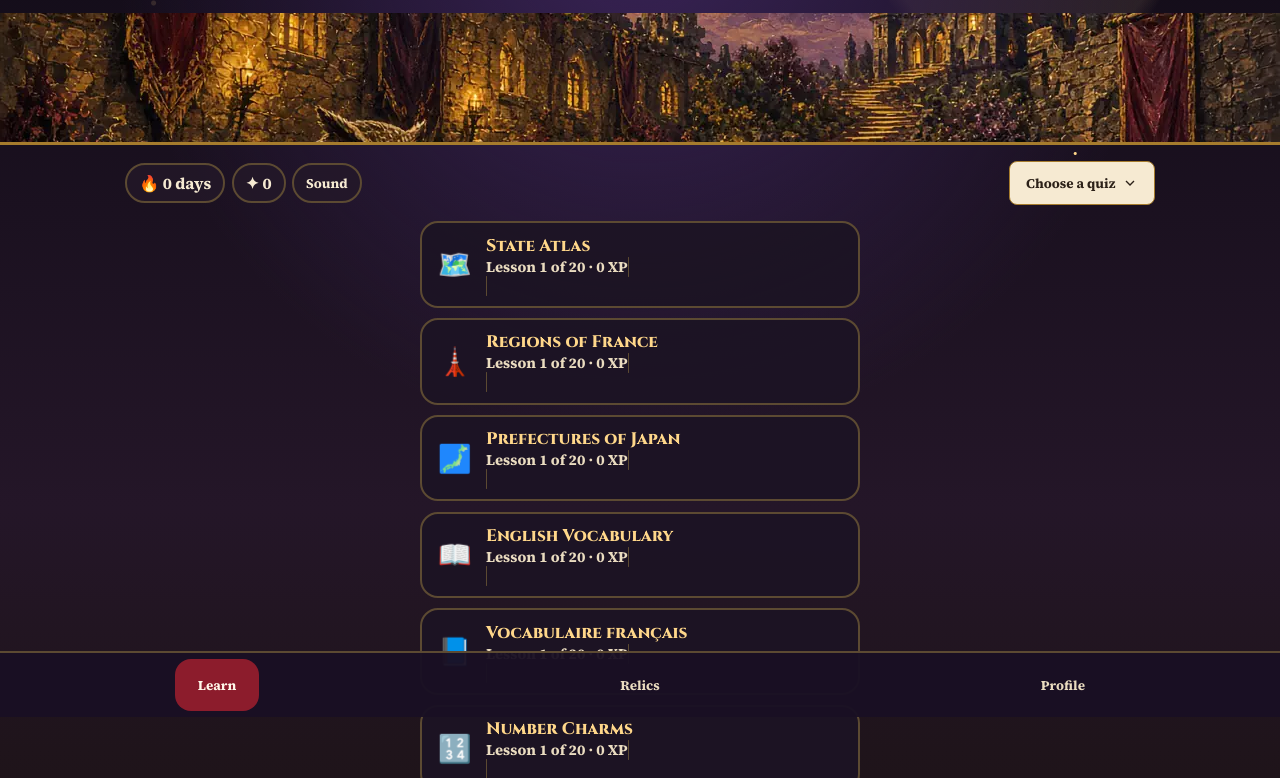
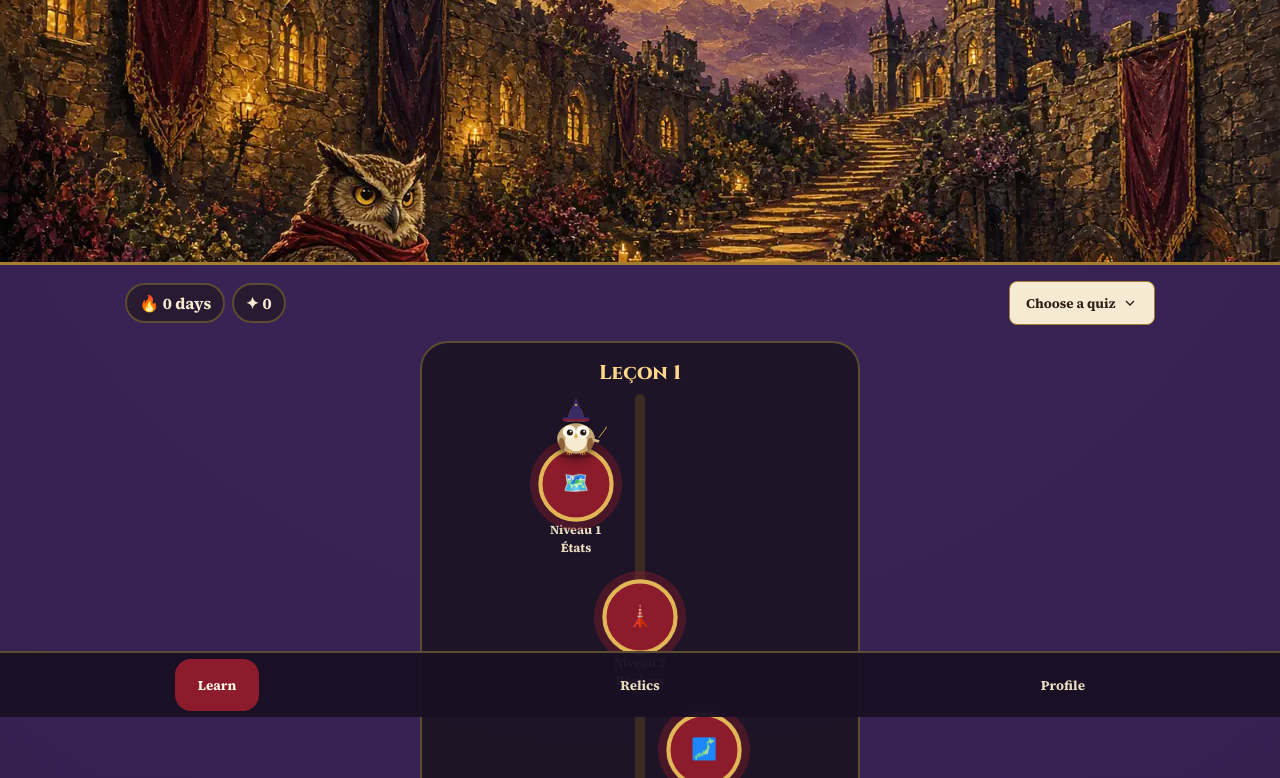
Before and after one commit to Bolotaure/Geography-test, a website: page index.html in a window 1280 px wide. Shown: the part 83-861 px from the top of the page. Drawn offline with Linux system fonts and the light colour scheme.

Commit message:
Drop hearts and the sound switch, and restore the mixed home path.
Wrong answers no longer cost a life or end the lesson. The home path is again one mixed trail of the seven subjects.

```diff
--- a/index.html
+++ b/index.html
@@ -414,22 +414,8 @@ button:focus-visible, .topic-btn:focus-visible { outline: 3px solid var(--gold);
 .profile-list span { color: var(--muted); font-weight: 700; white-space: nowrap; }
 .relic-group { margin: 0 0 1.15rem; }
 .relic-group h3 { font-family: var(--font-display); font-size: 1.05rem; color: var(--gold-deep); margin: .15rem 0 .45rem; }
-.subject-list { display: flex; flex-direction: column; gap: .65rem; max-width: 440px; margin: 0 auto; }
-.subject-card {
-  display: flex; align-items: center; gap: .75rem; width: 100%; text-align: left;
-  background: #1c1424ee; color: var(--parchment); border: 2px solid #5c4a32; border-radius: 18px;
-  padding: .7rem .85rem; min-height: 76px;
-}
-.subject-card:hover, .subject-card:focus-visible { border-color: var(--gold); }
-.subject-ico { font-size: 1.7rem; width: 2.4rem; text-align: center; flex: 0 0 auto; }
-.subject-copy { flex: 1; min-width: 0; }
-.subject-copy strong { display: block; font-family: var(--font-display); color: var(--candle); font-size: 1.05rem; }
-.subject-meta { color: #eadcc0; font-size: .92rem; font-weight: 700; }
-.subject-bar { height: 8px; background: #120c18; border-radius: 99px; margin-top: .35rem; overflow: hidden; border: 1px solid #5c4a32; }
-.subject-bar span { display: block; height: 100%; background: linear-gradient(90deg, var(--house), var(--gold)); }
 .quit-actions { display: flex; gap: .6rem; justify-content: center; margin-top: 1rem; }
 .quit-actions .big-btn { min-width: 7.5rem; }
-body.academy-home .quiz-banner { height: 132px; }
 body.lesson-mode .mascot,
 body.lesson-mode .speech-bubble,
 body.lesson-mode .shelf-card,
@@ -466,8 +452,6 @@ body.feedback-open #progress { display: none !important; }
     <div class="pills" aria-label="Streak and points">
       <span class="pill" id="streakPill" title="Days in a row">🔥 0 days</span>
       <span class="pill" id="xpPill" title="Experience">✦ 0</span>
-      <button class="pill" id="soundBtn" type="button" aria-pressed="true">Sound</button>
-      <span class="pill" id="heartsPill" hidden title="Hearts">♥♥♥♥♥</span>
     </div>
     <div class="activity-menu-wrap">
       <button class="activity-trigger" id="menuBtn" type="button" aria-haspopup="menu" aria-expanded="false">Choose a quiz
@@ -631,7 +615,6 @@ function ctx() {
   return audioCtx;
 }
 function tone(freq, delay, dur, type = "sine", vol = .22) {
-  if (!soundOn()) return;
   const c = ctx(); if (!c) return;
   const t = c.currentTime + delay, o = c.createOscillator(), g = c.createGain();
   o.type = type; o.frequency.setValueAtTime(freq, t);
@@ -729,7 +712,6 @@ function uiLang() {
   return test && (test.key === "vocab-fr" || test.key === "conj") ? "fr" : "en";
 }
 function L(key) { return COPY[uiLang()][key]; }
-function soundOn() { return store.get("wqa-sound", "on") !== "off"; }
 function listNames(names) {
   if (names.length <= 1) return names.join("");
   return names.slice(0, -1).join(", ") + " and " + names[names.length - 1];
@@ -1328,7 +1310,7 @@ function showAcademy() {
   document.title = "Wizard's Quiz Academy";
   setBrand("");
   $("title").textContent = "Wizard's Quiz Academy";
-  setSubtitle(L("homeSub"));
+  setSubtitle("");
   showBanner("home");
   $("play").hidden = true;
   $("summary").hidden = true;
@@ -1557,7 +1539,6 @@ function onPlaceClick(id) {
   } else {
     S.misses++; S.streak = 0;
     if (!S.lesson || !S.lesson.replay) { S.missed.add(target.id); saveMissed(); }
-    if (S.lesson) S.lesson.hearts = Math.max(0, S.lesson.hearts - 1);
     sfx.wrong();
     S.message = `That's ${place.name}. The place was ${target.name}.`;
     if (S.lesson) { S.locked = true; S.picked = place.name; S.wrongId = id; return render(); }
@@ -1715,7 +1696,6 @@ function onChoice(choice) {
   } else {
     S.streak = 0;
     if (!S.lesson || !S.lesson.replay) { S.missed.add(q.id); saveMissed(); }
-    if (S.lesson) S.lesson.hearts = Math.max(0, S.lesson.hearts - 1);
     sfx.wrong();
     S.message = `The spell fizzles. ${q.answer} was the true match.` + (exampleSentence(q) ? " " + exampleSentence(q) : "");
   }
@@ -1730,13 +1710,9 @@ function advanceAfterLock() {
   S.hintHide = null;
   S.pendingReward = null;
   if (S.lesson) {
-    const qNow = current();
-    const ok = qNow && (qNow.kind === "map" ? S.picked === qNow.name : S.picked === qNow.answer);
-    const qid = S.lesson.queue[0];
     S.lesson.answered++;
     S.lesson.queue.shift();
-    if (!ok && S.lesson.hearts > 0 && qid) S.lesson.queue.push(qid);
-    if (!S.lesson.queue.length || S.lesson.hearts <= 0) return finishLesson();
+    if (!S.lesson.queue.length) return finishLesson();
     S.message = "Onward, apprentice.";
     return render();
   }
@@ -2117,22 +2093,9 @@ function slotDone(type, lessonNumber, ids, foundSet) {
 }
 function updatePills() {
   const day = store.get("wqa-day-streak", { n: 0 });
-  const streak = $("streakPill"), xp = $("xpPill"), hearts = $("heartsPill");
+  const streak = $("streakPill"), xp = $("xpPill");
   if (streak) streak.textContent = "🔥 " + (day.n || 0) + " " + (test && uiLang() === "fr" ? COPY.fr.days : COPY.en.days);
   if (xp) xp.textContent = "✦ " + totalXp();
-  const sound = $("soundBtn");
-  if (sound) {
-    const on = soundOn();
-    sound.textContent = on ? L("soundOn") : L("soundOff");
-    sound.setAttribute("aria-pressed", String(on));
-    sound.title = on ? "Sound on" : "Sound off";
-  }
-  if (!hearts) return;
-  if (view === "lesson" && S.lesson) {
-    hearts.hidden = false;
-    const h = S.lesson.hearts;
-    hearts.textContent = "♥".repeat(h) + "♡".repeat(Math.max(0, 5 - h));
-  } else hearts.hidden = true;
 }
 function chunkIds(ids, n) {
   const out = [];
@@ -2267,28 +2230,28 @@ function renderPath() {
   }
   updatePills();
 }
-function subjectProgress(type) {
-  const session = typeSession(type);
-  let done = 0;
-  for (let n = 1; n <= 20; n++) {
-    const ids = typeLessonIds(type, n);
-    if (slotDone(type, n, ids, session.found)) done++;
-    else break;
-  }
-  return { done, next: done >= 20 ? 20 : done + 1, total: 20, score: session.score || 0 };
-}
 function renderHomePath() {
   document.body.classList.add("academy-home");
   migrateMixed();
-  const html = `<div class="subject-list">` + MIX_SOURCES.map(type => {
-    const spec = TESTS[type];
-    const prog = subjectProgress(type);
-    const width = Math.round(prog.done / prog.total * 100);
-    const meta = prog.done >= 20
-      ? "Finished · " + prog.score + " XP"
-      : "Lesson " + prog.next + " of " + prog.total + " · " + prog.score + " XP";
-    return `<button class="subject-card" type="button" data-course="${type}"><span class="subject-ico" aria-hidden="true">${TYPE_ICON[type]}</span><span class="subject-copy"><strong>${esc(spec.title)}</strong><span class="subject-meta">${esc(meta)}</span><span class="subject-bar" aria-hidden="true"><span style="width:${width}%"></span></span></span></button>`;
-  }).join("") + `</div>`;
+  const nodes = homeNodes();
+  let html = "";
+  let lesson = 0;
+  nodes.forEach((nd, i) => {
+    if (nd.lesson !== lesson) {
+      if (lesson) html += `</div></section>`;
+      lesson = nd.lesson;
+      html += `<section class="unit"><h2 class="unit-title">Leçon ${lesson}</h2><div class="path">`;
+    }
+    const stars = store.get(`wqa-${nd.type}-lesson-stars`, {});
+    const st = stars[nd.lesson] || 0;
+    const side = i % 3 === 0 ? "node-left" : i % 3 === 1 ? "node-mid" : "node-right";
+    const cls = ["node", nd.done ? "node-done" : "", nd.current ? "node-current" : "", nd.locked ? "node-locked" : ""].filter(Boolean).join(" ");
+    const badge = nd.done ? (st >= 3 ? "♛" : "★".repeat(Math.max(st, 1))) : "";
+    const owl = nd.showOwl ? `<span class="node-owl">${owlSVG({ scarf: HOUSES[currentHouse].scarf })}</span>` : "";
+    const label = `Leçon ${nd.lesson} · Niveau ${nd.niveau} · ${TYPE_SHORT[nd.type]}`;
+    html += `<div class="node-slot ${side}"><button class="${cls}" type="button" data-type="${nd.type}" data-lecon="${nd.lesson}" data-replay="${nd.done ? "1" : "0"}"${nd.locked ? " disabled" : ""} aria-label="${esc(label)}">${owl}<span class="node-mark node-icon" aria-hidden="true">${TYPE_ICON[nd.type]}</span>${badge ? `<span class="node-badge">${badge}</span>` : ""}</button><span class="node-caption">Niveau ${nd.niveau}</span><span class="node-caption">${esc(TYPE_SHORT[nd.type])}</span></div>`;
+  });
+  if (lesson) html += `</div></section>`;
   $("path").innerHTML = html;
   paintMascots();
   settleHomeScroll();
@@ -2368,7 +2331,7 @@ function startLesson(index, ids, replay) {
   const queue = sittingIds(ids, replay);
   if (!queue.length) return;
   sfx.click();
-  S.lesson = { index, ids: ids.slice(), queue, replay: !!replay, review: false, correct: 0, answered: 0, xp: 0, hearts: 5, relics: [] };
+  S.lesson = { index, ids: ids.slice(), queue, replay: !!replay, review: false, correct: 0, answered: 0, xp: 0, relics: [] };
   S.locked = false; S.picked = null; S.selected = null; S.selectedGeo = null;
   S.choiceFor = null; S.hintHide = null; S.explore = false; S.practice = false;
   S.reward = null; S.party = false; S.pendingReward = null; S.askOpen = false;
@@ -2424,7 +2387,6 @@ function finishLesson() {
   if (complete) bumpDayStreak();
   const xp = lesson.xp || 0;
   const relics = lesson.relics || [];
-  const heartsOut = lesson.hearts <= 0 && lesson.queue.length > 0;
   S.lesson = null;
   S.locked = false; S.selected = null; S.selectedGeo = null;
   view = "summary";
@@ -2442,7 +2404,7 @@ function finishLesson() {
   if ($("questionCount")) $("questionCount").hidden = true;
   $("bottomNav").hidden = false;
   $("summaryOwl").innerHTML = owlSVG({ scarf: HOUSES[currentHouse].scarf });
-  $("summaryTitle").textContent = heartsOut ? L("heartsOut") : (complete ? L("lessonDone") : L("keep"));
+  $("summaryTitle").textContent = complete ? L("lessonDone") : L("keep");
   $("summaryXp").textContent = "+" + xp + " XP";
   $("summaryAcc").textContent = Math.round(acc * 100) + "% " + L("accurate") + (stars ? " · " + "★".repeat(stars) : "");
   const relicNote = relicSummaryNote(test, S.found.size, relics.length > 0);
@@ -2605,12 +2567,6 @@ function onTestClick(e) {
   if (b) switchTo(b.dataset.test);
 }
 $("learnPane").addEventListener("click", e => {
-  const courseBtn = e.target.closest("[data-course]");
-  if (courseBtn) {
-    sfx.click();
-    selectTest(courseBtn.dataset.course);
-    return;
-  }
   const levelBtn = e.target.closest("[data-type]");
   if (levelBtn && !levelBtn.disabled) {
     openHomeLevel(levelBtn.dataset.type, +levelBtn.dataset.lecon, levelBtn.dataset.replay === "1");
@@ -2646,11 +2602,6 @@ $("quitLesson").addEventListener("click", () => {
 });
 $("quitStay").addEventListener("click", () => { $("quitAsk").hidden = true; });
 $("quitGo").addEventListener("click", quitLesson);
-$("soundBtn").addEventListener("click", () => {
-  store.set("wqa-sound", soundOn() ? "off" : "on");
-  updatePills();
-  if (soundOn()) sfx.click();
-});
 $("checkBtn").addEventListener("click", checkAnswer);
 $("continueBtn").addEventListener("click", continueQuestion);
 $("summaryContinue").addEventListener("click", () => {
```
